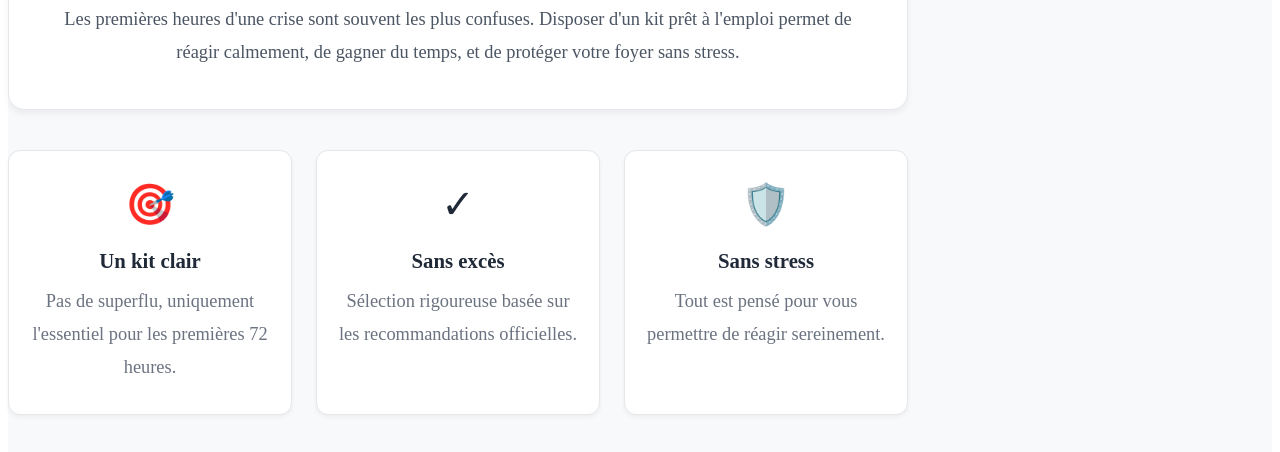
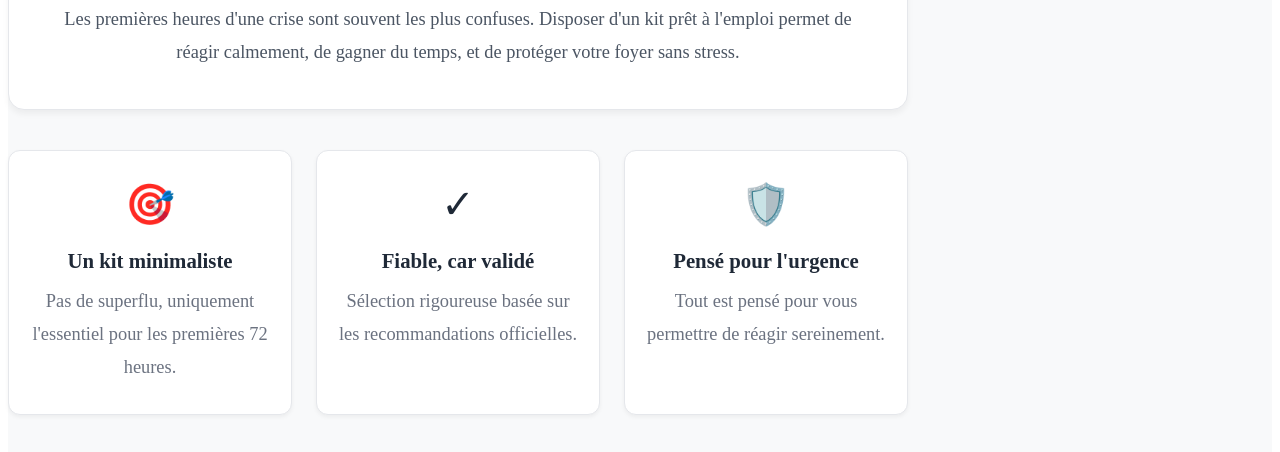
Before and after one commit to robin2309/equipe-toi, a website: page src/kit-72h.html in a window 1280 px wide. Shown: the part 625-1077 px from the top of the page. Drawn offline with Linux system fonts and the light colour scheme.

Commit message:
change titles in kit72h page

```diff
--- a/src/kit-72h.html
+++ b/src/kit-72h.html
@@ -543,19 +543,19 @@
         <div class="why-details-grid">
           <div class="why-detail-card">
             <div class="why-detail-icon">🎯</div>
-            <h3>Un kit clair</h3>
+            <h3>Un kit minimaliste</h3>
             <p>Pas de superflu, uniquement l'essentiel pour les premières 72 heures.</p>
           </div>
 
           <div class="why-detail-card">
             <div class="why-detail-icon">✓</div>
-            <h3>Sans excès</h3>
+            <h3>Fiable, car validé</h3>
             <p>Sélection rigoureuse basée sur les recommandations officielles.</p>
           </div>
 
           <div class="why-detail-card">
             <div class="why-detail-icon">🛡️</div>
-            <h3>Sans stress</h3>
+            <h3>Pensé pour l'urgence</h3>
             <p>Tout est pensé pour vous permettre de réagir sereinement.</p>
           </div>
         </div>
```
Also changed, not shown: 1 other file.
